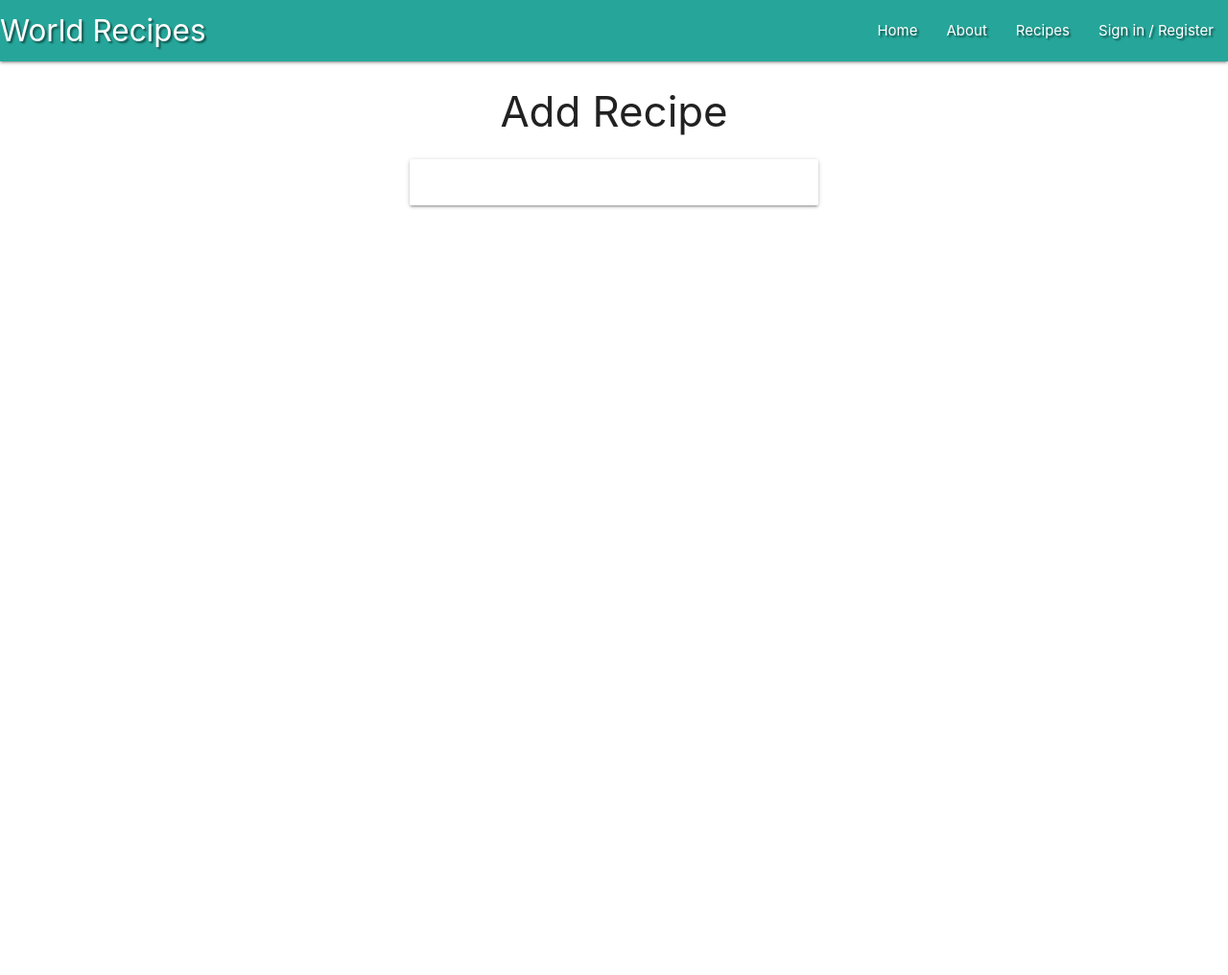
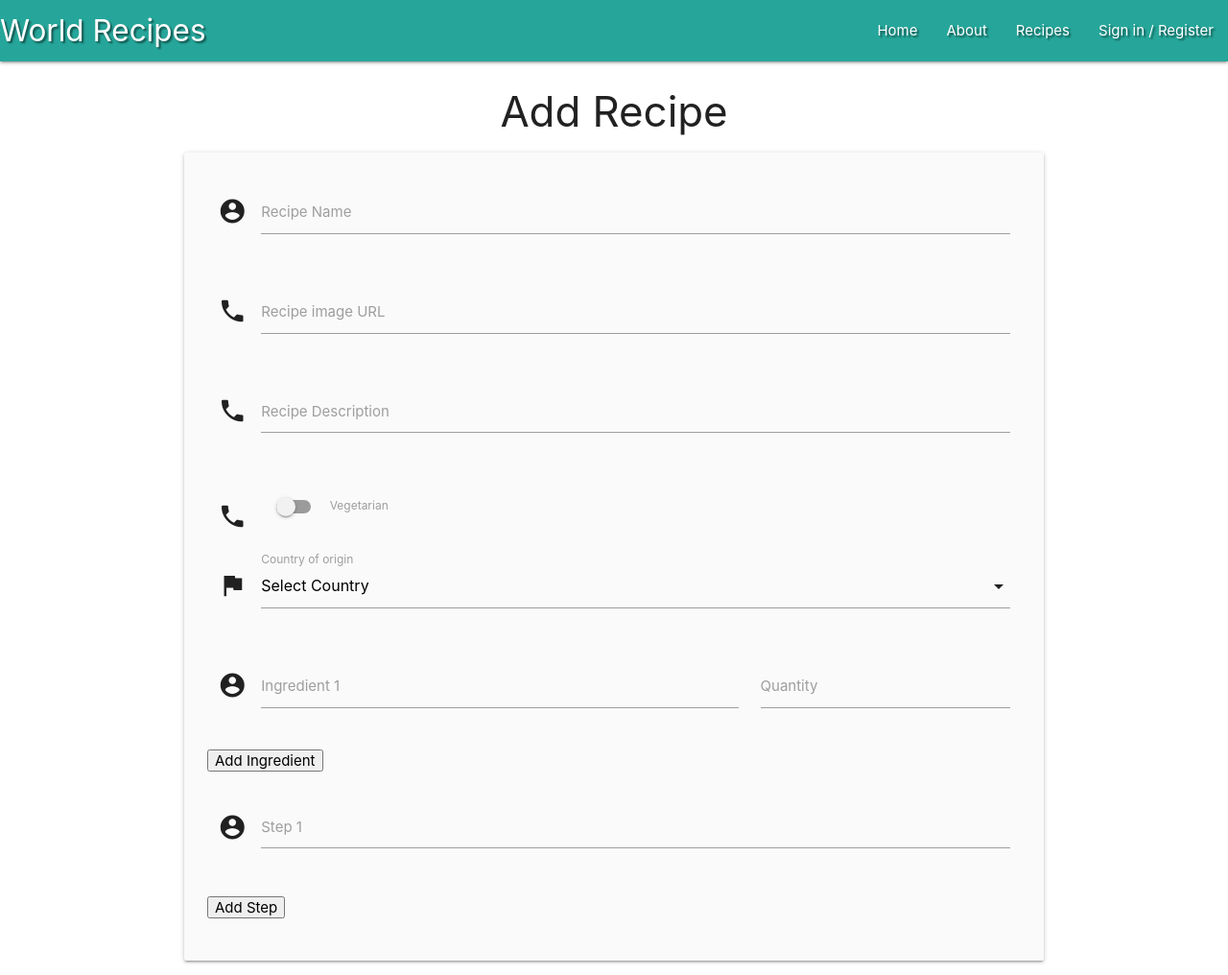
Before and after one commit to Code-Institute-Submissions/phil-griffith-world_recipes_AprResub, a Flask app: page /add_recipe in a window 1280 px wide. Shown: the whole page at 96% size. Before the commit the page ends 217 px from the top, so only its background shows below. Run offline with Flask 2, Linux system fonts and the light colour scheme; some libraries are stand-ins or nearby versions.

Commit message:
Add Ingredient Add/Remove buttons to Add Recipe page

```diff
--- a/app.py
+++ b/app.py
@@ -119,7 +119,11 @@ def sign_out():
 
 @app.route("/add_recipe")
 def add_recipe():
-    return render_template("add_recipe.html")
+    # create countries object for country select
+    countries = []
+    with open("data/countries.json", "r") as json_data:
+        countries = json.load(json_data)
+    return render_template("add_recipe.html", countries=countries)
 
 
 if __name__ == "__main__":
--- a/static/js/script.js
+++ b/static/js/script.js
@@ -3,11 +3,14 @@
     let $passwordBox = $("#password");
     let $confirmBox = $("#confirm_password");
     let $errorMsg =  $('<span id="error_msg">Passwords do not match.</span>');
+    let ingredient = 2;
 
     $(".sidenav").sidenav();
     $(".dropdown-trigger").dropdown();
     $('select').formSelect();
 
+
+    // ************************* Register ****************************
 
     // confirm password code taken from the following site
     // https://stackoverflow.com/questions/21727317/how-to-check-confirm-password-field-in-form-without-reloading-page
@@ -57,4 +60,38 @@
             return;
         });
 
+        // ************************* Add Recipe ****************************
+
+        $('#textarea1').val('New Text');
+        M.textareaAutoResize($('#textarea1'));
+
+        // button to add 1 ingredient at a time
+        $('#add_ingredient').click(function() {
+            console.log("HELLO");
+            $('#ingredients').append(`<div class="row" id="ingredient_${ingredient}"><div class="input-field col s8">\
+            <i class="material-icons prefix">account_circle</i>\
+            <input id="ingredient${ingredient}" name="ingredient${ingredient}" type="text" class="validate" required>\
+            <label for="ingredient${ingredient}">Ingredient ${ingredient}</label>\
+            </div><div class="input-field col s4">\
+            <input id="quantity${ingredient}" name="quantity${ingredient}" type="text" class="validate" required>\
+            <label for="quantity${ingredient}">Quantity</label></div></div)`);
+            if (ingredient == 2){
+                console.log("ERROR");
+                $('#ingredient_buttons').append(`<button type="button" id="remove_ingredient">Remove Ingredient</button>`);
+            }
+            ingredient++;
+            ingredientAdded = true;
+        })
+
+        $('#ingredient_buttons').on('click', '#remove_ingredient', function() {
+            console.log("Removing");
+            $(`#ingredient_${ingredient-1}`).remove();
+            ingredient--;
+            if (ingredient == 2) {
+                $('#remove_ingredient').remove();
+            }
+        })
+
+        // button to add 1 method step at a time
+
  });
--- a/templates/add_recipe.html
+++ b/templates/add_recipe.html
@@ -3,11 +3,91 @@
 
     <h3 class="center-align">Add Recipe</h3>
 
-    <div class="row">
-        <div class="col s8 m6 offset-m3">
-            <div class="card-panel">
+    <div class="row card-panel grey lighten-5">
+        <form class="col s12" method="POST" action="">
+            <!-- recipe name -->
+            <div class="row">
+                <div class="input-field col s12">
+                    <i class="material-icons prefix">account_circle</i>
+                    <input id="recipe_name" type="text" required>
+                    <label for="recipe_name">Recipe Name</label>
+                </div>
             </div>
-        </div>
+            <!-- recipe image URL -->
+            <div class="row">
+                <div class="input-field col s12">
+                    <i class="material-icons prefix">phone</i>
+                    <input id="recipe_image" type="tel" required>
+                    <label for="recipe_image">Recipe image URL</label>
+                </div>
+            </div>
+            <!-- recipe description -->
+            <div class="row">
+                <div class="input-field col s12">
+                    <i class="material-icons prefix">phone</i>
+                    <textarea id="recipe_description" name="recipe_description" class="materialize-textarea validate" minlength="5" maxlength="200"
+                        required></textarea>
+                    <label for="recipe_description">Recipe Description</label>
+                </div>
+            </div>
+            <!-- is recipe vegetarian -->
+            <div class="row">
+                <div class="input-field col s12">
+                    <div class="switch">
+                        <i class="material-icons prefix">phone</i>
+                        <label for="is_vegetarian">
+                            <input type="checkbox" id="is_vegetarian" name="is_vegetarian">
+                            <span class="lever"></span>
+                            Vegetarian
+                        </label>
+                    </div>
+                </div>
+            </div>
+            <!-- recipe country of origin  -->
+            <div class="row">
+                <div class="input-field col s12">
+                    <i class="material-icons prefix">flag</i>
+                    <select id="country" name="country">
+                        <option value="" disabled selected>Select Country</option>
+                        {% for country in countries %}
+                        <option value="{{ country.name }}">{{ country.name }}</option>
+                        {% endfor %}
+                    </select>
+                    <label>Country of origin</label>
+                </div>
+            </div>
+            <!-- ingredients -->
+            <div id="ingredients">
+                <div class="row" id="ingredient_1">
+                    <div class="input-field col s8">
+                        <i class="material-icons prefix">account_circle</i>
+                        <input id="ingredient1" name="ingredient1" type="text" class="validate" required>
+                        <label for="ingredient1">Ingredient 1</label>
+                    </div>
+                    <div class="input-field col s4">
+                        <input id="quantity1" name="quantity1" type="text" class="validate" required>
+                        <label for="quantity1">Quantity</label>
+                    </div>
+                </div>
+            </div>
+            <div class="row" id="ingredient_buttons">
+                <button type="button" id="add_ingredient">Add Ingredient</button>
+            </div>
+            <!-- method -->
+            <div id="method">
+                <div class="row" id="step_1">
+                    <div class="input-field col s12">
+                        <i class="material-icons prefix">account_circle</i>
+                        <textarea id="step1" name="step1" class="materialize-textarea validate" minlength="5" maxlength="200"
+                        required></textarea>
+                        <label for="step1">Step 1</label>
+                    </div>
+                </div>
+            </div>
+            <div class="row" id="method_buttons">
+                <button type="button" id="add_step">Add Step</button>
+            </div>
+        </form>
     </div>
 
 {% endblock %}
```
